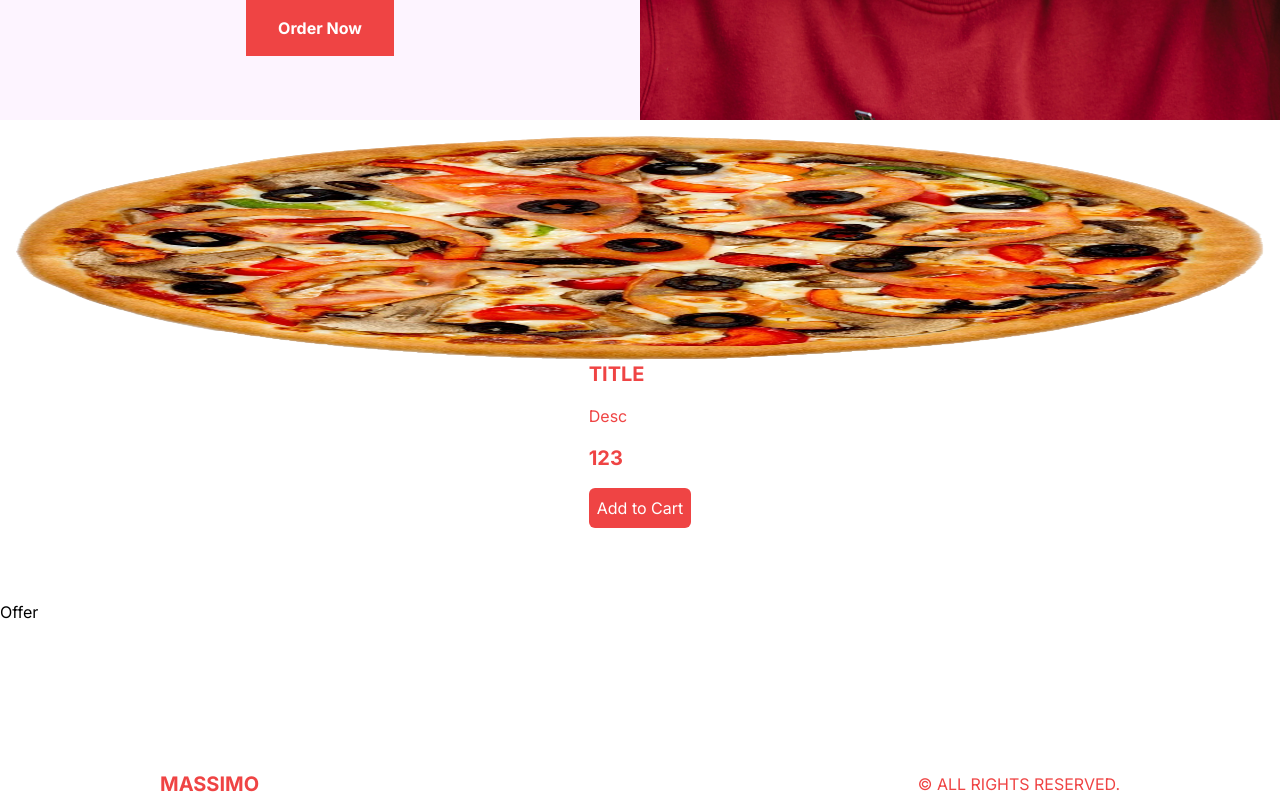
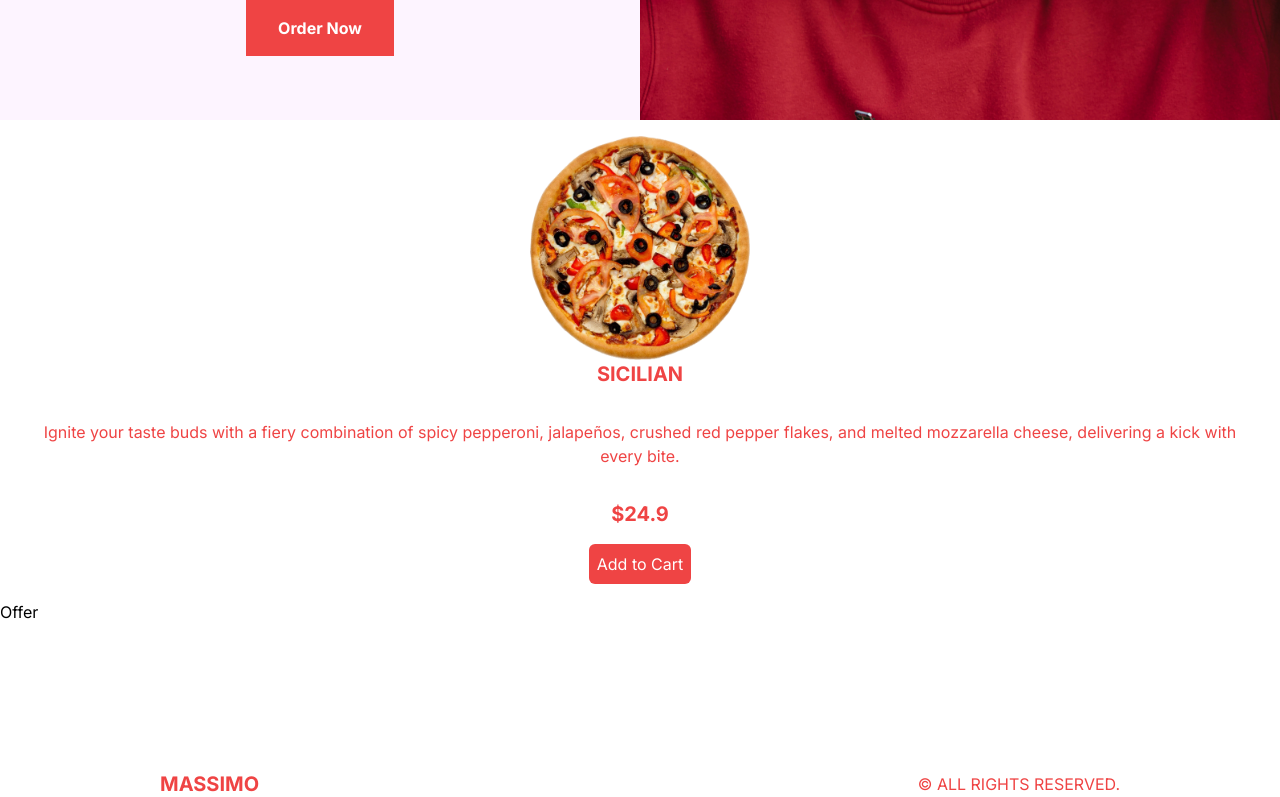
Before and after one commit to echi7/food-delivery, a Next.js app: page / in a window 1280 px wide. Shown: the part 680-1477 px from the top of the page. Built offline with nearby package versions, Linux system fonts and the light colour scheme.

Commit message:
injecting data into the wrapper on the featured component

```diff
--- a/src/components/Featured.tsx
+++ b/src/components/Featured.tsx
@@ -1,5 +1,6 @@
 import React from "react";
 import Image from "next/image";
+import { featuredProducts } from "@/data";
 
 const Featured = () => {
     return (
@@ -7,19 +8,27 @@
             {/* WRAPPER */}
             <div className="w-max flex">
                 {/* SINGLE ITEM */}
-                <div className="w-screen h-[60vh] flex flex-col items-center justify-around p-4">
+                {featuredProducts.map((item) => (
+                  <div key={item.id} className="w-screen h-[60vh] flex flex-col items-center justify-around p-4 hover:bg-fuchsia-50 transition-all duration-300">
                     {/* IMAGE CONTAINER */}
-                    <div className="relative flex-1 w-full">
-                        <Image src="/temporary/p1.png" alt="" fill className="object-conatin"/>
-                    </div>
+                    {item.img && <div className="relative flex-1 w-full hover:rotate-[60deg] transition-all duration-500">
+                        <Image
+                            src={item.img}
+                            alt=""
+                            fill
+                            className="object-contain"/>
+                    </div>}
                     {/* TEXT CONTAINER */}
-                    <div className="flex-1 flex flex-col gap-4">
-                        <h1 className="text-xl font-bold uppercase">Title</h1>
-                        <p>Desc</p>
-                        <span className="text-xl font-bold">123</span>
-                        <button className="bg-red-500 text-white p-2 rounded-md">Add to Cart</button>
+                    <div className="flex-1 flex flex-col items-center text-center gap-4">
+                        <h1 className="text-xl font-bold uppercase">{item.title}</h1>
+                        <p className="p-4">{item.desc}</p>
+                        <span className="text-xl font-bold">${item.price}</span>
+                        <button className="bg-red-500 text-white p-2 rounded-md">
+                            Add to Cart
+                        </button>
                     </div>
                 </div>
+                ))};
             </div>
         </div>
     )
```
